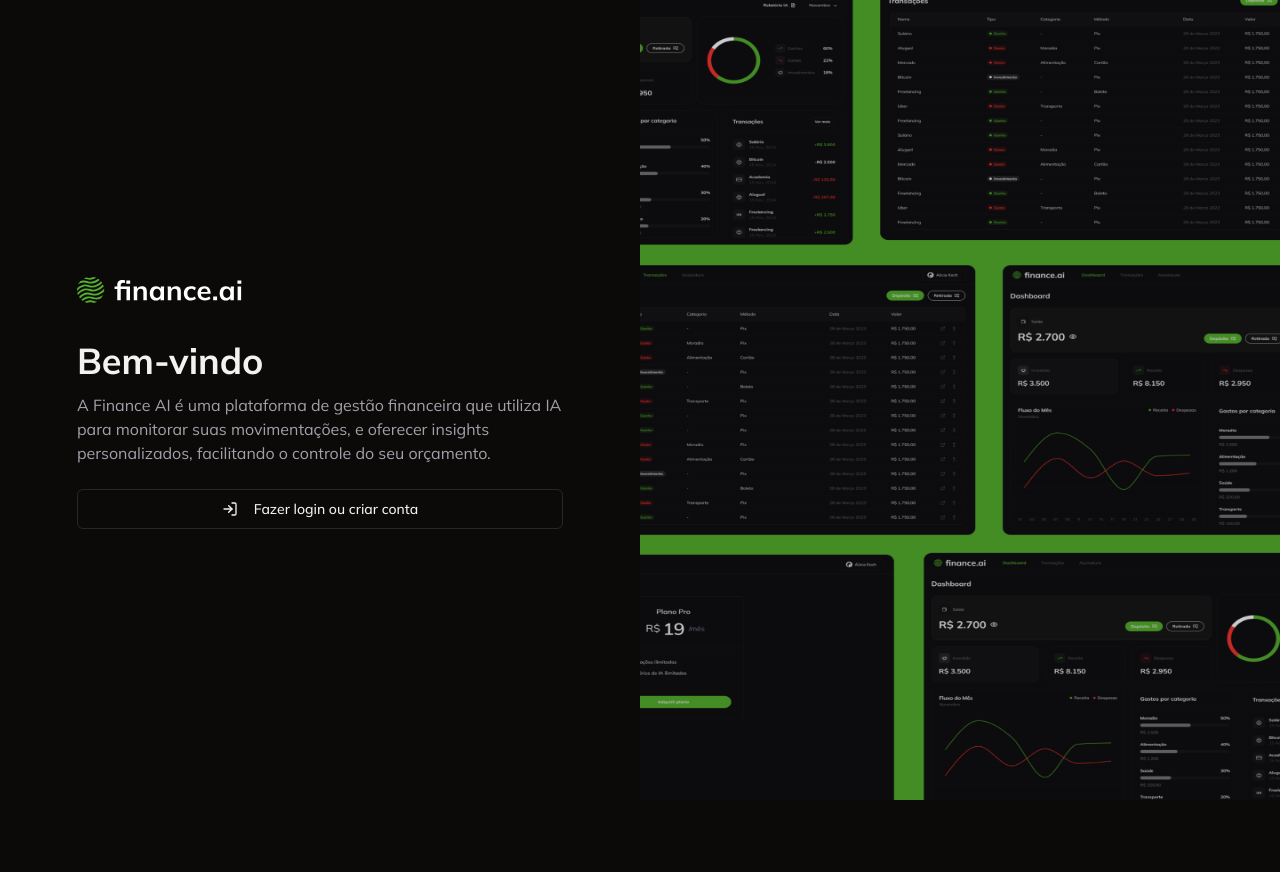
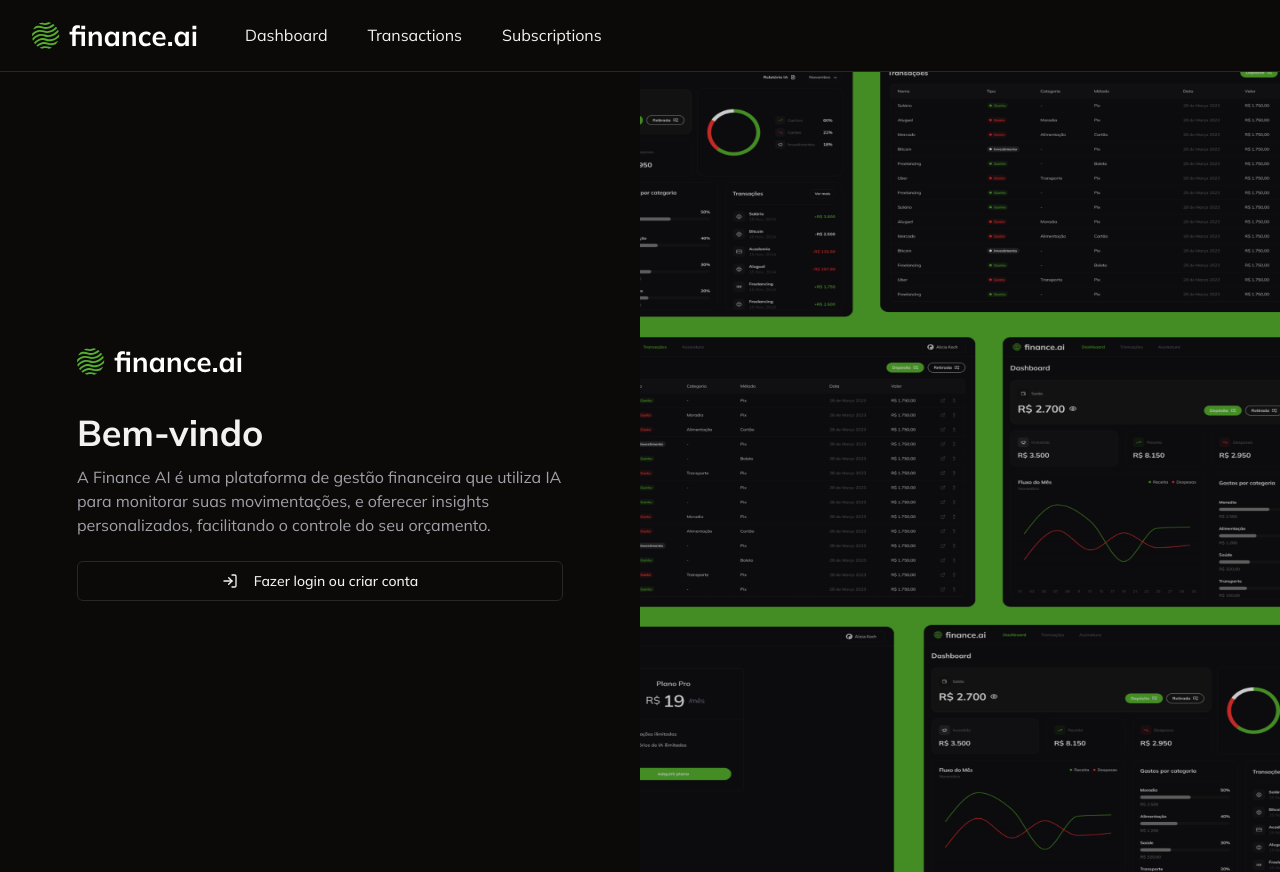
Before and after one commit to lucasaugustodeveloper/finance-ai-next-14, a Next.js app: page /login in a window 1280 px wide. Before the commit the page ends 800 px from the top, so only its background shows below. Built offline with nearby package versions, Linux system fonts and the light colour scheme; no server answers.

Commit message:
feat: add navbar and create validation of user logged

```diff
--- /dev/null
+++ b/app/_components/navbar.tsx
@@ -0,0 +1,42 @@
+"use client";
+
+import { UserButton } from "@clerk/nextjs";
+import Image from "next/image";
+import Link from "next/link";
+import { usePathname } from "next/navigation";
+
+const NavBar = () => {
+  const pathname = usePathname();
+
+  return (
+    <nav className="flex justify-between border-b border-solid px-8 py-4">
+      <div className="flex items-center gap-10">
+        <Image src="/logo.svg" width={173} height={39} alt="Finance AI" />
+        <Link
+          href="/"
+          className={`hover:text-primary ${pathname === "/" ? "font-bold text-primary" : ""}`}
+        >
+          Dashboard
+        </Link>
+        <Link
+          href="/transactions"
+          className={
+            pathname === "/transactions" ? "font-bold text-primary" : ""
+          }
+        >
+          Transactions
+        </Link>
+        <Link
+          href="/subscriptions"
+          className={`hover:text-primary ${pathname === "/subscriptions" ? "font-bold text-primary" : ""}`}
+        >
+          Subscriptions
+        </Link>
+      </div>
+
+      <UserButton showName />
+    </nav>
+  );
+};
+
+export default NavBar;
--- a/app/layout.tsx
+++ b/app/layout.tsx
@@ -3,6 +3,7 @@
 import type { Metadata } from "next";
 import { Mulish } from "next/font/google";
 
+import NavBar from "./_components/navbar";
 import "./globals.css";
 
 const mulish = Mulish({
@@ -23,6 +24,7 @@
     <html lang="en">
       <body className={`${mulish.className} dark antialiased`}>
         <ClerkProvider appearance={{ baseTheme: dark }}>
+          <NavBar />
           {children}
         </ClerkProvider>
       </body>
--- a/app/login/page.tsx
+++ b/app/login/page.tsx
@@ -9,7 +9,7 @@
   const { userId } = await auth();
 
   if (userId) {
-    redirect("/");
+    return redirect("/");
   }
 
   return (
--- a/app/page.tsx
+++ b/app/page.tsx
@@ -6,7 +6,7 @@
   const { userId } = await auth();
 
   if (!userId) {
-    redirect("/login");
+    return redirect("/login");
   }
 
   return (
--- a/app/subscription/page.tsx
+++ b/app/subscription/page.tsx
@@ -1,4 +1,13 @@
-const SubscriptionPage = () => {
+import { auth } from "@clerk/nextjs/server";
+import { redirect } from "next/navigation";
+
+const SubscriptionPage = async () => {
+  const { userId } = await auth();
+
+  if (!userId) {
+    return redirect("/login");
+  }
+
   return <h1>Subscription page</h1>;
 };
 
--- a/app/transactions/page.tsx
+++ b/app/transactions/page.tsx
@@ -1,10 +1,22 @@
 import { TransactionColumns } from "@/app/transactions/_columns";
+import { auth } from "@clerk/nextjs/server";
+import { redirect } from "next/navigation";
 import AddTransactionButton from "../_components/add-transaction-button";
 import { DataTable } from "../_components/ui/data-table";
 import { db } from "../_lib/prisma";
 
 const TransactionsPage = async () => {
-  const transaction = await db.transaction.findMany({});
+  const { userId } = await auth();
+
+  if (!userId) {
+    return redirect("/login");
+  }
+
+  const transaction = await db.transaction.findMany({
+    where: {
+      userId,
+    },
+  });
 
   return (
     <div className="space-y-6 p-6">
```
